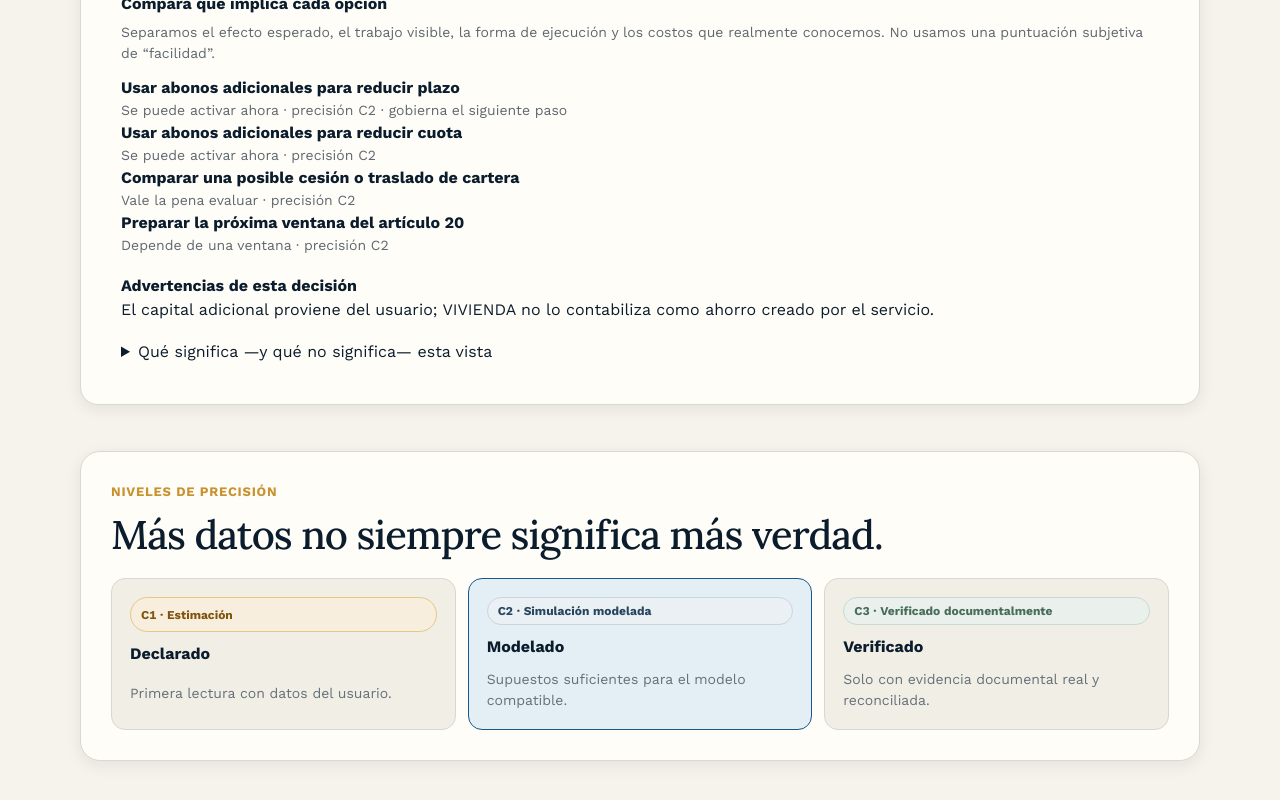
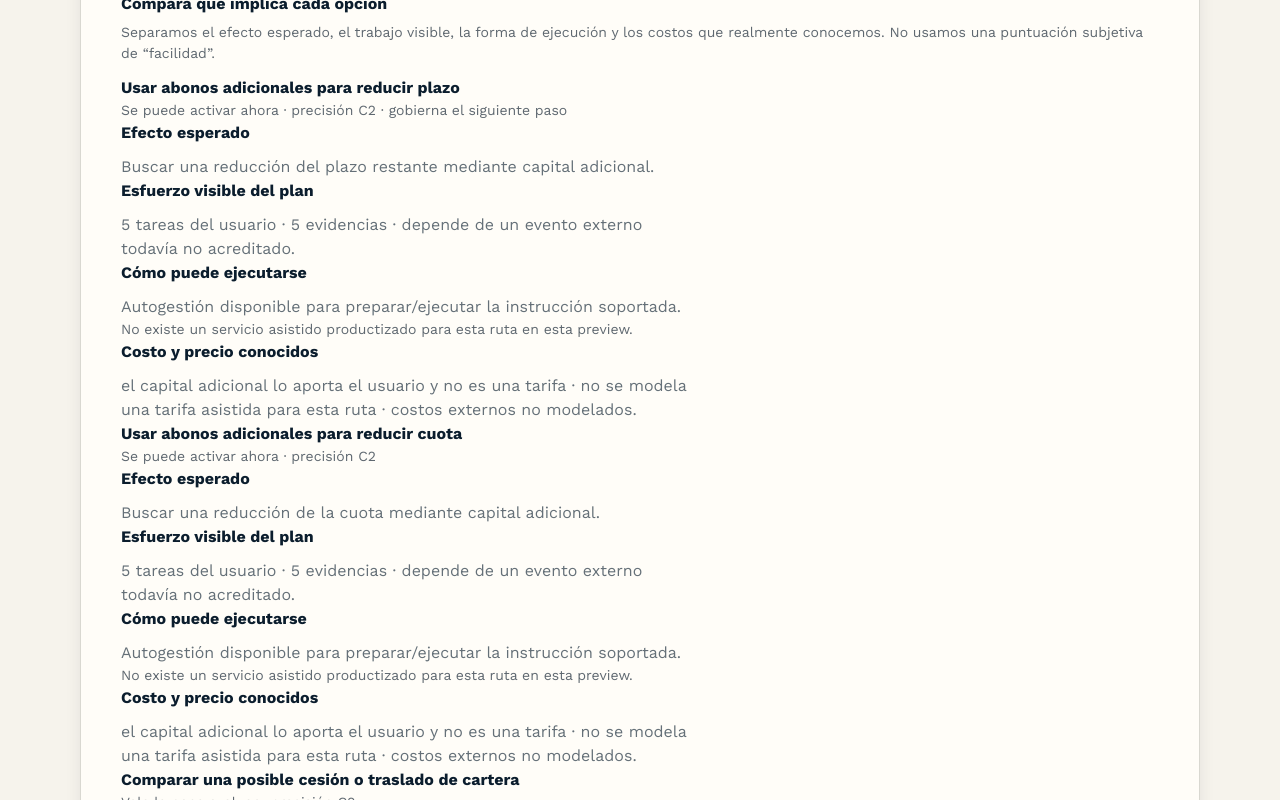
Before and after one commit to arendon7/VIVIENDA, a Next.js app: page /mi-vivienda in a window 1280 px wide. Shown: the part 3440-4240 px from the top of the page. Built offline with nearby package versions, Linux system fonts and the light colour scheme.

Commit message:
feat(decision): consume embedded action profiles by default

```diff
--- a/components/vivienda/decision-brief-panel.tsx
+++ b/components/vivienda/decision-brief-panel.tsx
@@ -63,7 +63,7 @@ function costSummary(profile: DecisionActionProfile): string {
 
 export function DecisionBriefPanel({
   decision,
-  actionProfiles = [],
+  actionProfiles,
 }: {
   decision: DecisionObject;
   actionProfiles?: DecisionActionProfile[];
@@ -72,7 +72,8 @@ export function DecisionBriefPanel({
   const governing = decision.governingRouteCode
     ? decision.options.find((option) => option.routeCode === decision.governingRouteCode) ?? null
     : null;
-  const actionProfileByRoute = new Map(actionProfiles.map((profile) => [profile.routeCode, profile]));
+  const resolvedActionProfiles = actionProfiles ?? decision.actionProfiles;
+  const actionProfileByRoute = new Map(resolvedActionProfiles.map((profile) => [profile.routeCode, profile]));
 
   return (
     <section
@@ -186,7 +187,7 @@ export function DecisionBriefPanel({
         <summary>Qué significa —y qué no significa— esta vista</summary>
         <ul>
           {brief.disclosures.map((disclosure) => <li key={disclosure}>{disclosure}</li>)}
-          {actionProfiles.flatMap((profile) => profile.disclosures).filter((disclosure, index, list) => list.indexOf(disclosure) === index).map((disclosure) => (
+          {resolvedActionProfiles.flatMap((profile) => profile.disclosures).filter((disclosure, index, list) => list.indexOf(disclosure) === index).map((disclosure) => (
             <li key={disclosure}>{disclosure}</li>
           ))}
         </ul>
```
